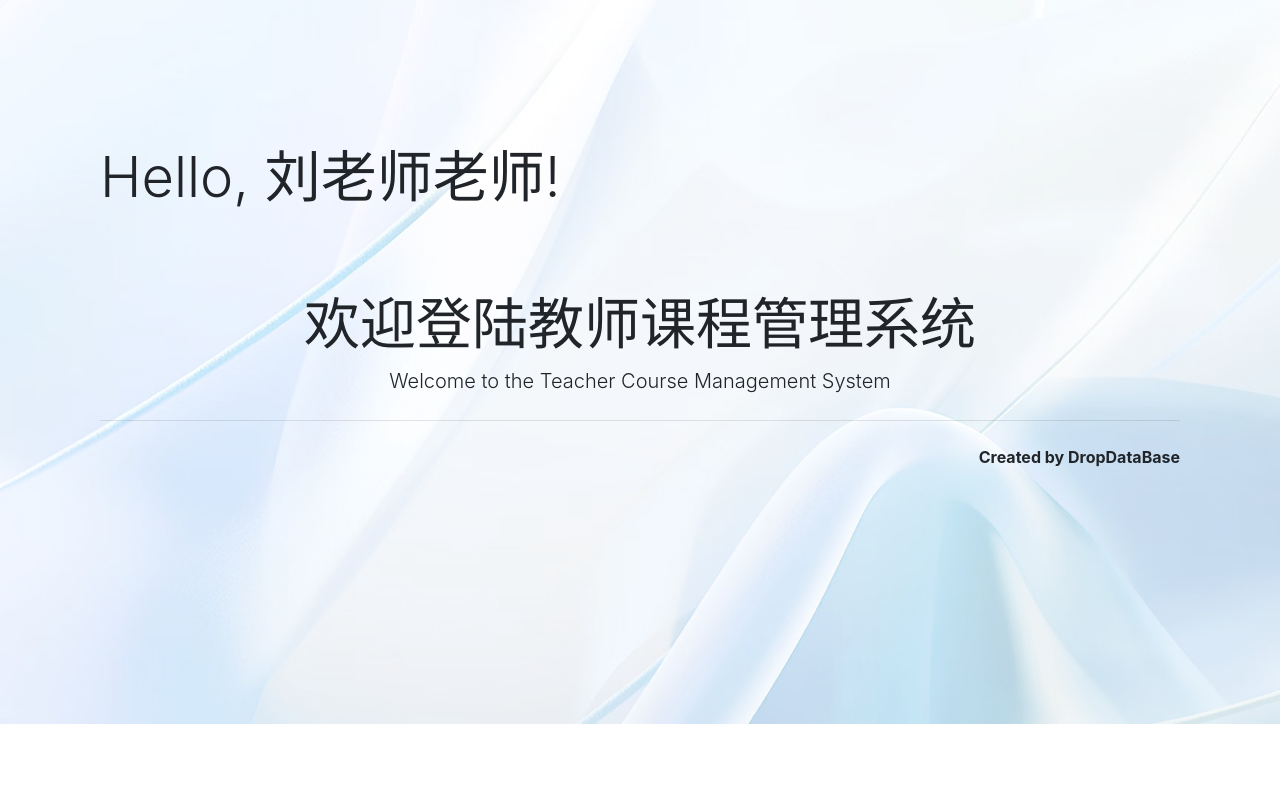
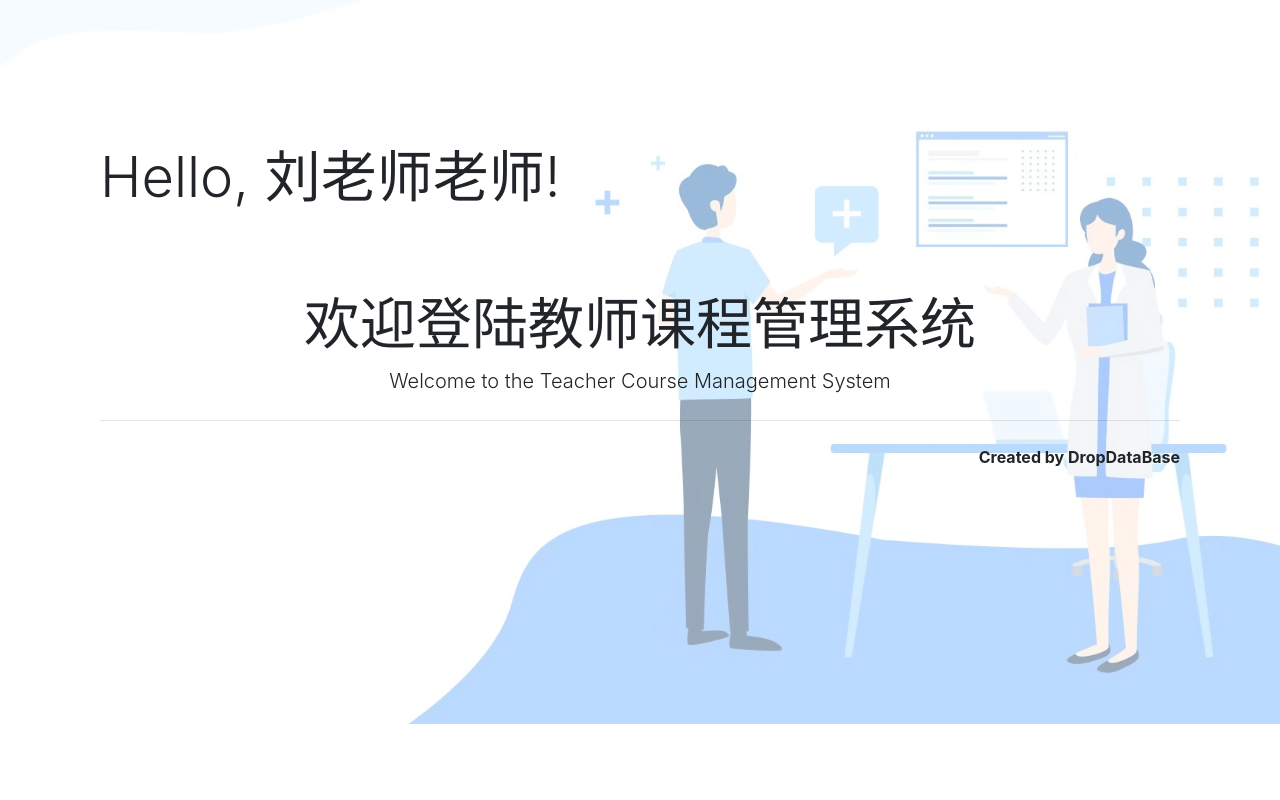
Before and after one commit to WolfMy/course_select_system, a Flask app: page /teacher_index in a window 1280 px wide. Shown: the part 76-876 px from the top of the page. Run offline with Flask 3, Linux system fonts and the light colour scheme; a user stored in the database is signed in; data comes from the database, SQL or seed files in the repository; parts of the project's set-up code (start-up, migrations or seed data) failed here and were passed over; some libraries are stand-ins or nearby versions.

Commit message:
feat(templates): add customizable background section class
Allow setting custom background class for different views by introducing bg_section_class variable. Add welcome page background style for student, teacher and admin views.

```diff
--- a/app/static/css/stisla.css
+++ b/app/static/css/stisla.css
@@ -417,6 +417,25 @@ section.callout h3 {
 	background-size: cover;
 }
 
+.bg-section-welcome {
+	position: relative; /* 让伪元素相对当前元素定位 */
+	min-height: 100vh;
+	z-index: 1; /* 确保内容在伪元素上方 */
+}
+
+.bg-section-welcome::before {
+	content: ""; /* 伪元素必须有content */
+	position: absolute;
+	top: 0;
+	left: 0;
+	width: 100%;
+	height: 100%;
+	opacity: 0.4; /* 0-1之间，0完全透明，1不透明 */
+	z-index: -1; /* 把背景图压在内容下方 */
+	background: url('../img/bg_welcome.jpg') no-repeat center center fixed;
+	background-size: cover;
+}
+
 /*list*/
 .list-item {
 	display: flex;
--- a/app/templates/base.html
+++ b/app/templates/base.html
@@ -34,8 +34,10 @@
 </nav>
 {% endblock %}
 
+{% set bg_section_class = bg_section_class|default('bg-section') %}
+
 {% block content %}
-<div class="bg-section">
+<div class="{{ bg_section_class }}">
     <div class="container">
         {% with messages = get_flashed_messages() %}
         {% if messages %}
--- a/app/view.py
+++ b/app/view.py
@@ -76,7 +76,7 @@ def logout():
 @login_required
 def student_index():
     if isinstance(current_user._get_current_object(), Student):
-        return render_template('student/student.html')
+        return render_template('student/student.html', bg_section_class='bg-section-welcome')
     else:
         logout_user()
 
@@ -84,7 +84,7 @@ def student_index():
 @login_required
 def teacher_index():
     if isinstance(current_user._get_current_object(), Teacher):
-        return render_template('teacher/teacher.html')
+        return render_template('teacher/teacher.html', bg_section_class='bg-section-welcome')
     else:
         logout_user()
 
@@ -92,7 +92,7 @@ def teacher_index():
 @login_required
 def manager():
     if isinstance(current_user._get_current_object(), Manager):
-        return render_template('admin/manager.html')
+        return render_template('admin/manager.html', bg_section_class='bg-section-welcome')
     else:
         logout_user()
         return redirect(url_for('admin'))
```
